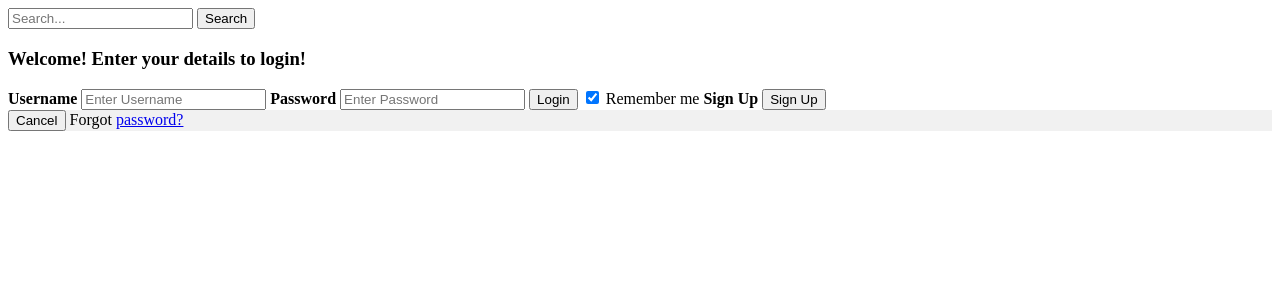
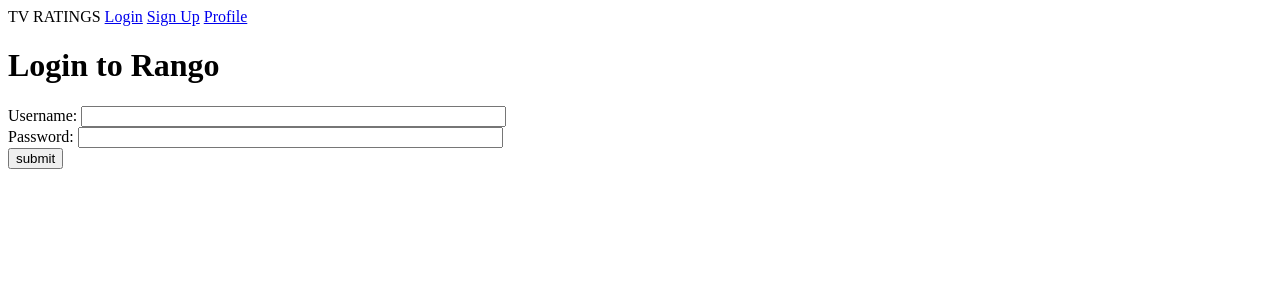
Before and after one commit to HonTastic2/WAD_group_project, a Django app: template templates/rango/login.html in a window 1280 px wide. Shown: the top 300 px of the page. Run offline with Django 3.2, Linux system fonts and the light colour scheme; the template is opened without the code that fills it, so the values that code supplies are empty.

Commit message:
made login work & removed more tango_with_django artifacts

```diff
--- a/WAD_group_project/urls.py
+++ b/WAD_group_project/urls.py
@@ -21,7 +21,6 @@ from django.conf import settings
 from django.conf.urls.static import static
 
 urlpatterns = [
-    path('', views.index, name='index'),
     path('rango/', include('rango.urls')),
     path('admin/', admin.site.urls),
 ] + static(settings.MEDIA_URL, document_root=settings.MEDIA_ROOT)
--- a/rango/urls.py
+++ b/rango/urls.py
@@ -4,12 +4,11 @@ from rango import views
 app_name = 'rango'
 
 urlpatterns = [
-    path('', views.index, name='index'),
     path('about/', views.about, name='about'),
     path('category/<slug:category_name_slug>/', views.show_category, name='show_category'),
     path('add_category/', views.add_category, name='add_category'),
     path('category/<slug:category_name_slug>/add_page/', views.add_page, name='add_page'),
-    path('register/', views.register, name='register'),
+    path('signup/', views.signup, name='signup'),
     path('login/', views.user_login, name='login'),
     path('restricted/', views.restricted, name='restricted'),
     path('logout/', views.user_logout, name='logout'),
--- a/templates/rango/base.html
+++ b/templates/rango/base.html
@@ -15,8 +15,8 @@
 
 		<div class="topnav">
 			<a>TV RATINGS</a>
-			<a href="#login">Login</a>
-			<a href="#signup">Sign Up</a>
+			<a href="{% url 'rango:login' %}">Login</a>
+			<a href="{% url 'rango:signup' %}">Sign Up</a>
 			<a href="#profile">Profile</a>
 		</div>
 
--- a/templates/rango/login.html
+++ b/templates/rango/login.html
@@ -1,43 +1,17 @@
-<!DOCTYPE html>
-<html>
-<head>
+{% extends 'rango/base.html' %}
+{% load staticfiles %}
 
-</head>
+{% block title_block %}
+    Login
+{% endblock %}
 
-<body>
+{% block body_block %}
+<h1>Login to Rango</h1>
+<form id="login_form" method="post" action="{% url 'rango:login' %}">
+    {% csrf_token %}
 
-    <form id="form">
-        <input type="search" id="query" name="q" placeholder="Search...">
-        <button>Search</button>
-      </form>
-
-      <h3>Welcome! Enter your details to login!</h3>
-
-    <form action="" method="post">
-
-  <div class="container">
-    <label for="uname"><b>Username</b></label>
-    <input type="text" placeholder="Enter Username" name="username" required>
-
-    <label for="psw"><b>Password</b></label>
-    <input type="password" placeholder="Enter Password" name="password" required>
-
-    <button type="submit">Login</button>
-    <label>
-      <input type="checkbox" checked="checked" name="remember"> Remember me
-    </label>
-
-    <label for="psw"><b>Sign Up</b></label>
-    <button type="submit">Sign Up</button>
-  </div>
-
-  <div class="container" style="background-color:#f1f1f1">
-    <button type="button" class="cancelbtn">Cancel</button>
-    <span class="psw">Forgot <a href="#">password?</a></span>
-  </div>
-
+    Username: <input type="text" name="username" value="" size="50" /><br />
+    Password: <input type="password" name="password" value="" size="50" /><br />
+    <input type="submit" value="submit" />
 </form>
-
-</body>
-
-</html>
+{% endblock %}
```
Also changed, not shown: rango/views.py (+5 -19 lines), templates/rango/HOMEPAGE.html (+14 -7 lines), templates/rango/signup.html (+19 -33 lines), db.sqlite3, media/profile_images/cat.jpg (added).
